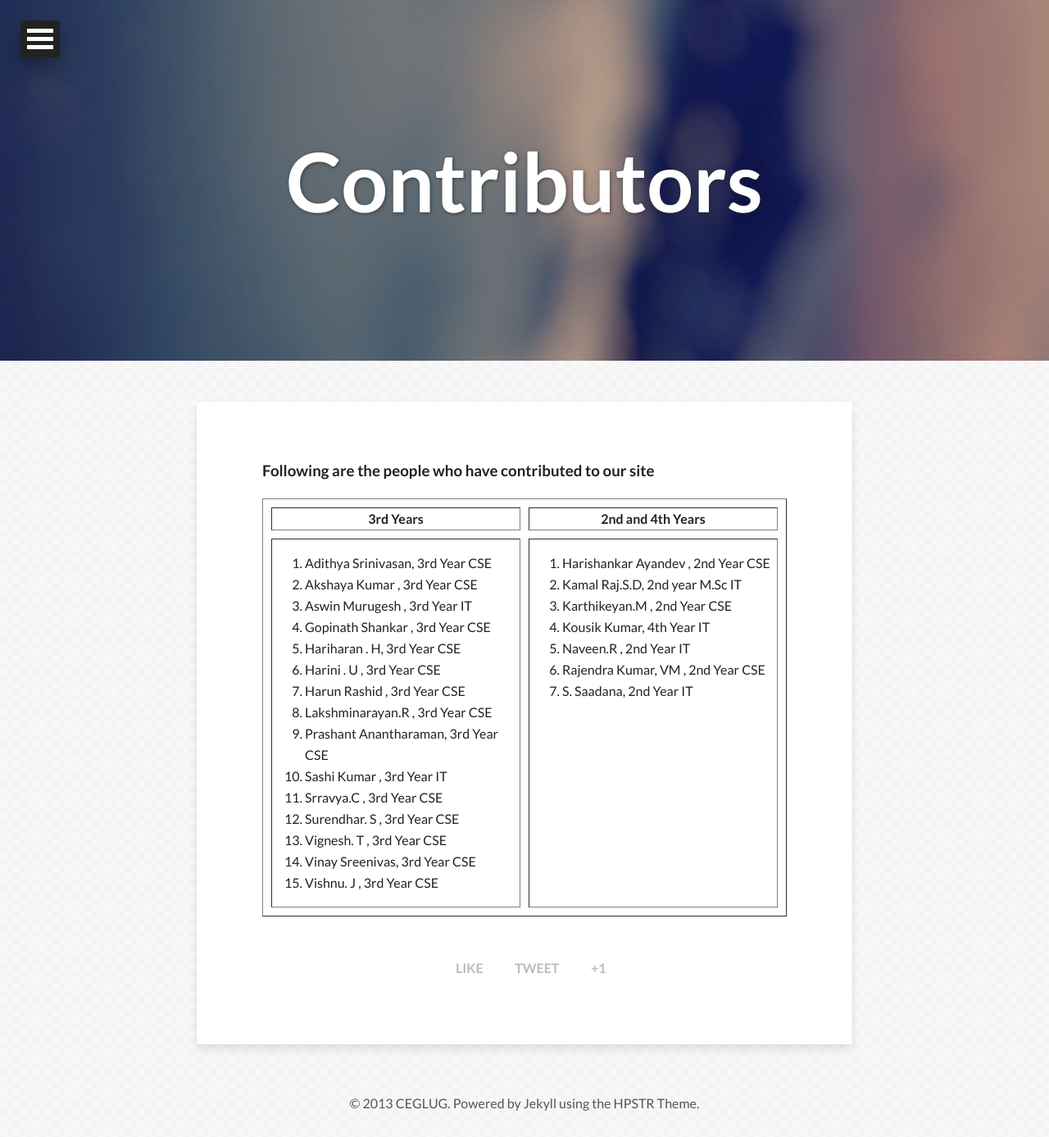
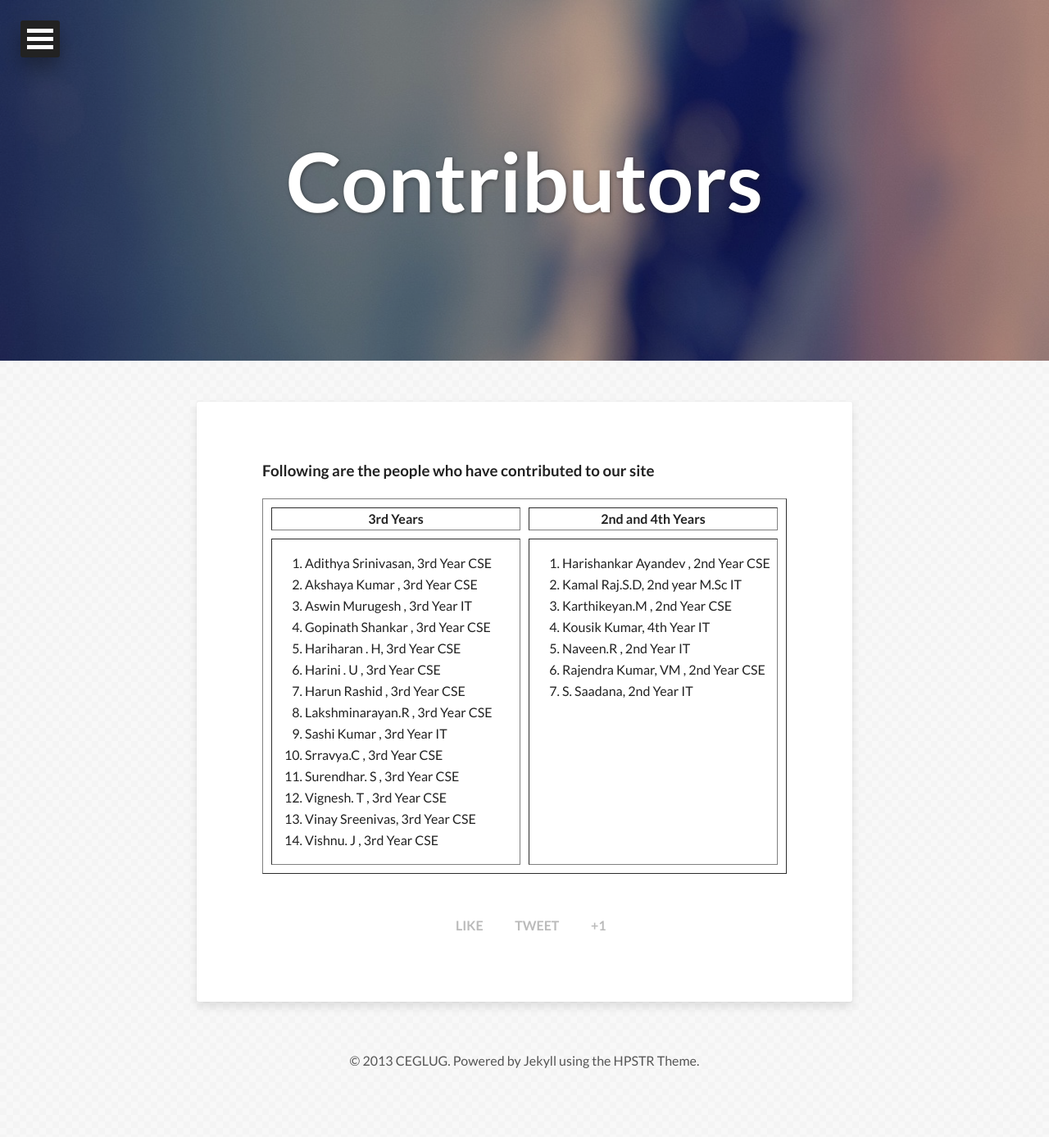
Before and after one commit to ceglug/ceglug-site, a Jekyll site: the page built from contributors.html, in a window 1280 px wide. Shown: the whole page at 82% size. Built offline with Jekyll 4.4.1, drawn with Linux system fonts in a browser that asks for light colours; nearby versions of some CDN libraries; after the commit the page ends 1335 px from its top, so only the background shows below that; some of the changed lines change nothing that is shown.

Commit message:
Make changes

```diff
--- a/_includes/head.html
+++ b/_includes/head.html
@@ -83,11 +83,12 @@ KeyboardJS.on('f',function() {
         document.getElementById("nav").click();
         });
 KeyboardJS.on('?',function() {
-        bootbox.alert("Hello world");
+        alert("Hello world");
         });
 
 
 </script>
+
 {% if page.image.background or site.background %}
 {% capture background %}{% if page.image.background %}{{ page.image.background }}{% else %}{{ site.background }}{% endif %}{% endcapture %}
 {% unless background contains 'http://' or background contains 'https://' %}{% capture background %}{{ site.url }}/images/{{ background }}{% endcapture %}{% endunless %}
--- a/contributors.html
+++ b/contributors.html
@@ -24,7 +24,6 @@ share: true
                 <li>Harini . U , 3rd Year CSE</li>
                 <li>Harun Rashid , 3rd Year CSE</li>
                 <li>Lakshminarayan.R , 3rd Year CSE</li>
-                <li>Prashant Anantharaman, 3rd Year CSE</li>
                 <li>Sashi Kumar , 3rd Year IT</li>
                 <li>Srravya.C , 3rd Year CSE</li>
                 <li>Surendhar. S , 3rd Year CSE</li>
```
Also changed, not shown: assets/js/bootbox.min.js (deleted).
